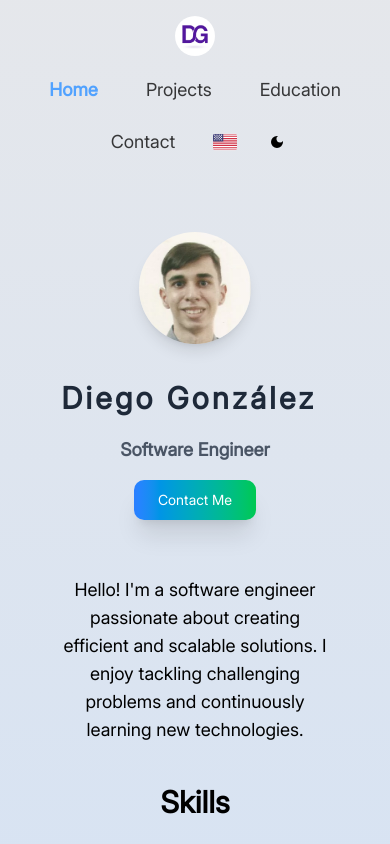
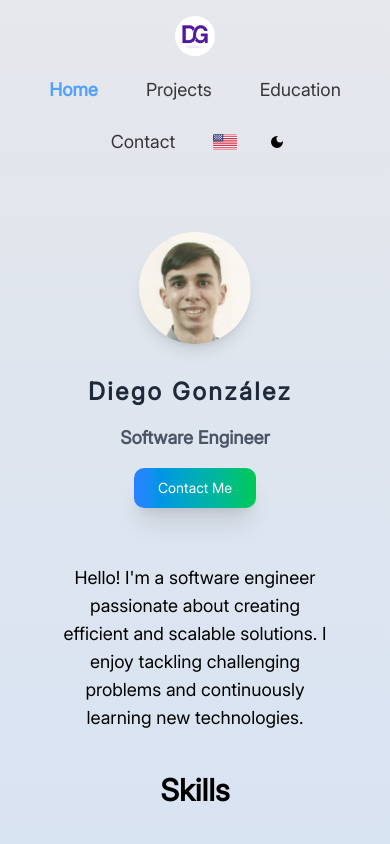
Before and after one commit to Diangondi03/my-portfolio, a React (Vite) app: page / in a window 390 px wide. Shown: the top 844 px of the page. Built offline with nearby package versions, Linux system fonts and the light colour scheme.

Commit message:
fix: adjust font size in Name component for better readability

```diff
--- a/src/components/home/Name.tsx
+++ b/src/components/home/Name.tsx
@@ -8,7 +8,7 @@ return (
             2000, // Keep the cursor blinking after typing the name
         ]}
         wrapper="span"
-        className='text-center w-screen md:w-[500px] lg:w-[600px] text-3xl sm:text-4xl md:text-5xl font-bold text-gray-800 dark:text-white font-["Boldonse"] tracking-widest leading-loose'
+        className='text-center w-screen md:w-[500px] lg:w-[600px] text-2xl sm:text-3xl md:text-5xl font-bold text-gray-800 dark:text-white font-["Boldonse"] tracking-widest leading-loose'
         repeat={0} // Only type the name once
         cursor={true}
     />
```
